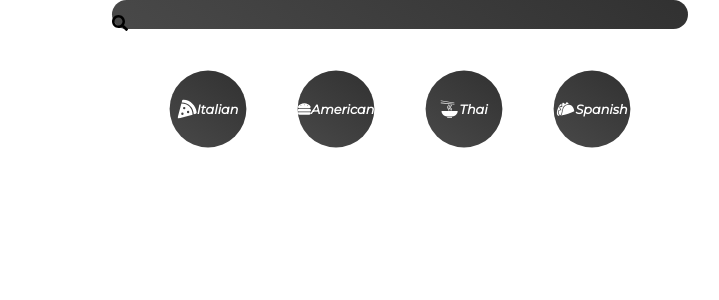
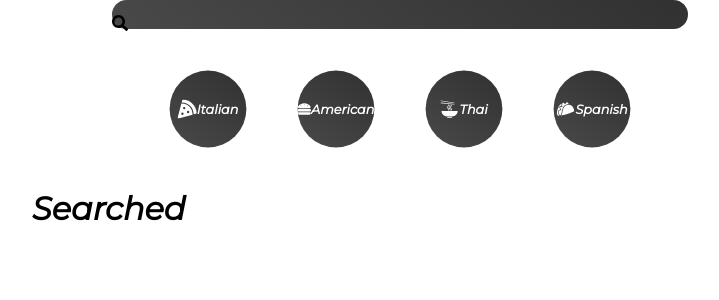
Before and after one commit to gabe571/yum-yum, a React (Create React App) app: page /searched/1 in a window 1280 px wide. Shown: the top 300 px of the page, without its empty margins (224-943 px from the left). Built offline with nearby package versions, Linux system fonts and the light colour scheme; the HTML template or start-up script is replaced by a standard one.

Commit message:
pages search

```diff
--- a/src/components/Search.jsx
+++ b/src/components/Search.jsx
@@ -10,13 +10,14 @@ function Search() {
     };
 
   return (
-    <FormStyle>
+    <FormStyle onSubmit={submitHandler}>
         <div>
         <FaSearch></FaSearch>
-        <input onChange={(e) => setInput(e.target.value)}type='text' value={input}/>
-        <h1> {input}</h1>
+        <input onChange={(e) => setInput(e.target.value)}
+        type='text'
+        value={input}/>
         </div>
-    </FormStyle>
+    </FormStyle >
   )
 }
 
--- a/src/pages/Pages.jsx
+++ b/src/pages/Pages.jsx
@@ -1,6 +1,7 @@
 import React from 'react'
 import Home from './Home'
 import Cuisine from './Cuisine'
+import Searched from './Searched'
 import {Route, Routes } from 'react-router-dom'
 
 function Pages() {
@@ -8,6 +9,7 @@ function Pages() {
      <Routes>
       <Route path='/' element={< Home />} />
       <Route path='/Cuisine/:type' element={< Cuisine />} />
+      <Route path='/searched/:search' element={ <Searched />}/>
       </Routes>
   )
 }
--- /dev/null
+++ b/src/pages/Searched.jsx
@@ -0,0 +1,11 @@
+import React from 'react'
+
+function Searched() {
+  return (
+    <div>
+      <h1>Searched</h1>
+    </div>
+  )
+}
+
+export default Searched
```
